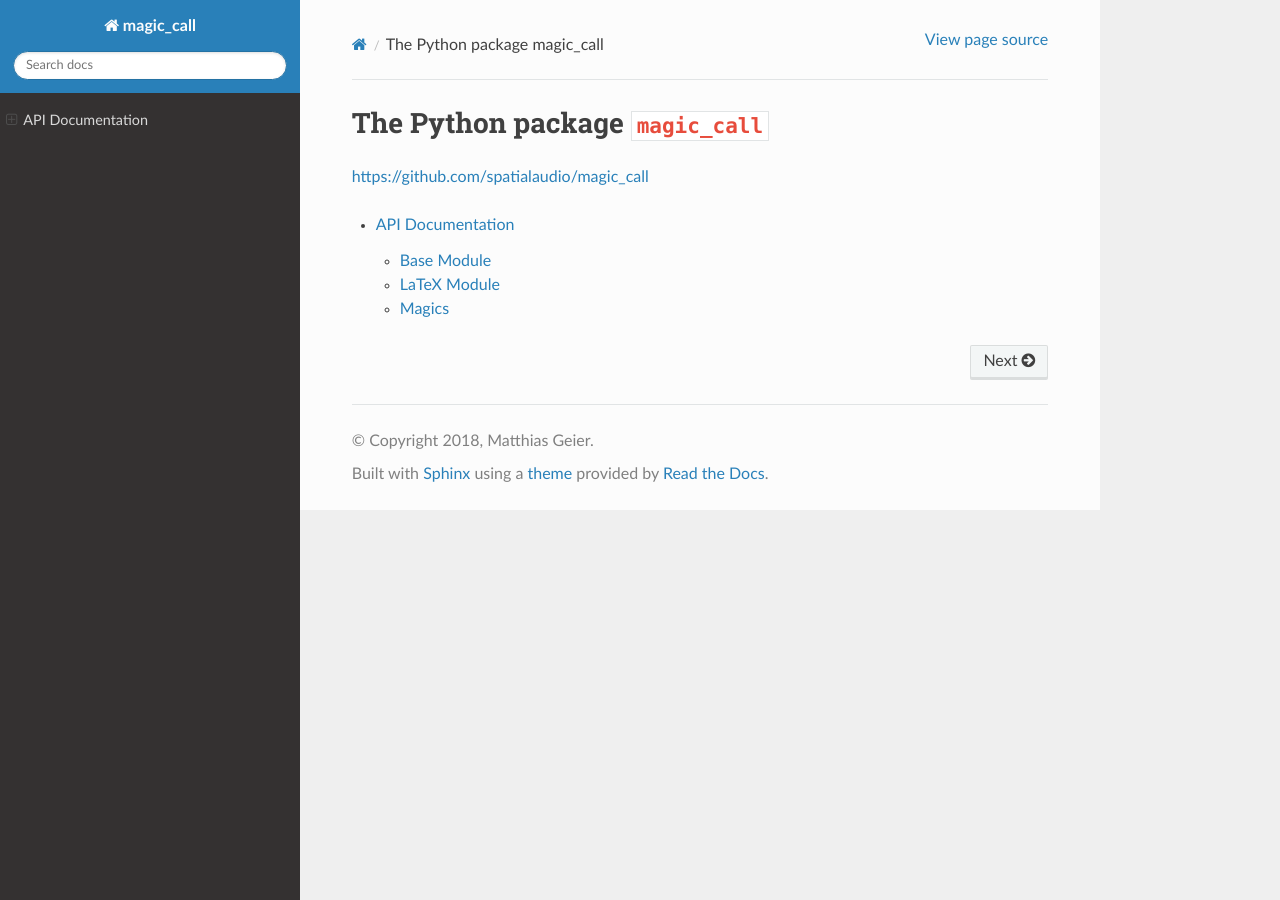
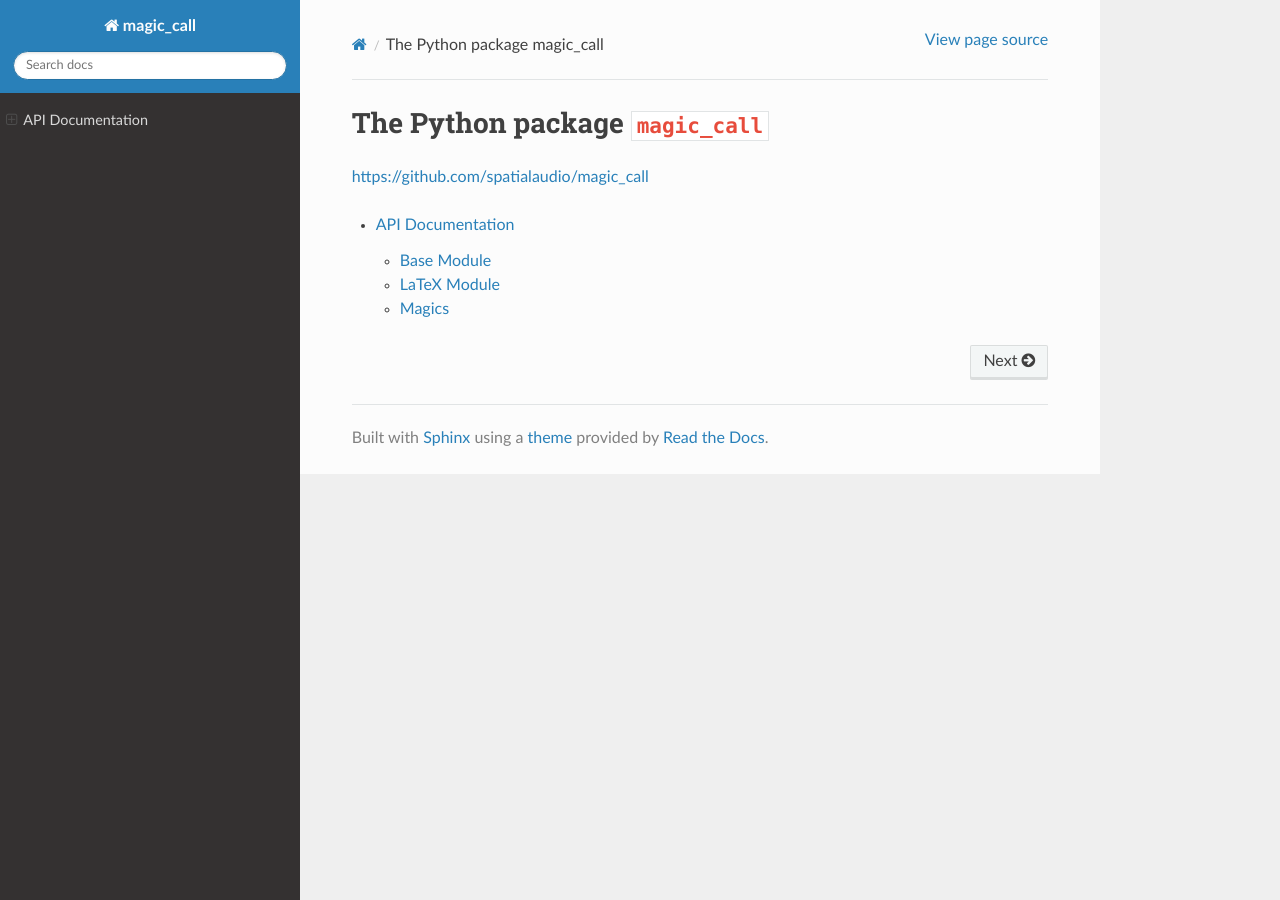
Before and after one commit to spatialaudio/magic_call, a Sphinx documentation site: the page built from doc/index.rst, in a window 1280 px wide. Built offline with Sphinx 7.4.7 and the Read the Docs theme 2.0.0, drawn with Linux system fonts in a browser that asks for light colours.

Commit message:
Copyright update

```diff
--- a/doc/conf.py
+++ b/doc/conf.py
@@ -19,7 +19,6 @@ intersphinx_mapping = {
 
 authors = 'Matthias Geier'
 project = 'magic_call'
-copyright = '2018, ' + authors
 
 try:
     today = check_output(['git', 'show', '-s', '--format=%ad', '--date=short'])
@@ -40,6 +39,7 @@ html_theme_options = {
 html_title = project + ', version ' + release
 html_domain_indices = False
 html_show_sourcelink = True
+html_show_copyright = False
 
 latex_elements = {
     'papersize': 'a4paper',
```
Also changed, not shown: 1 other file.
